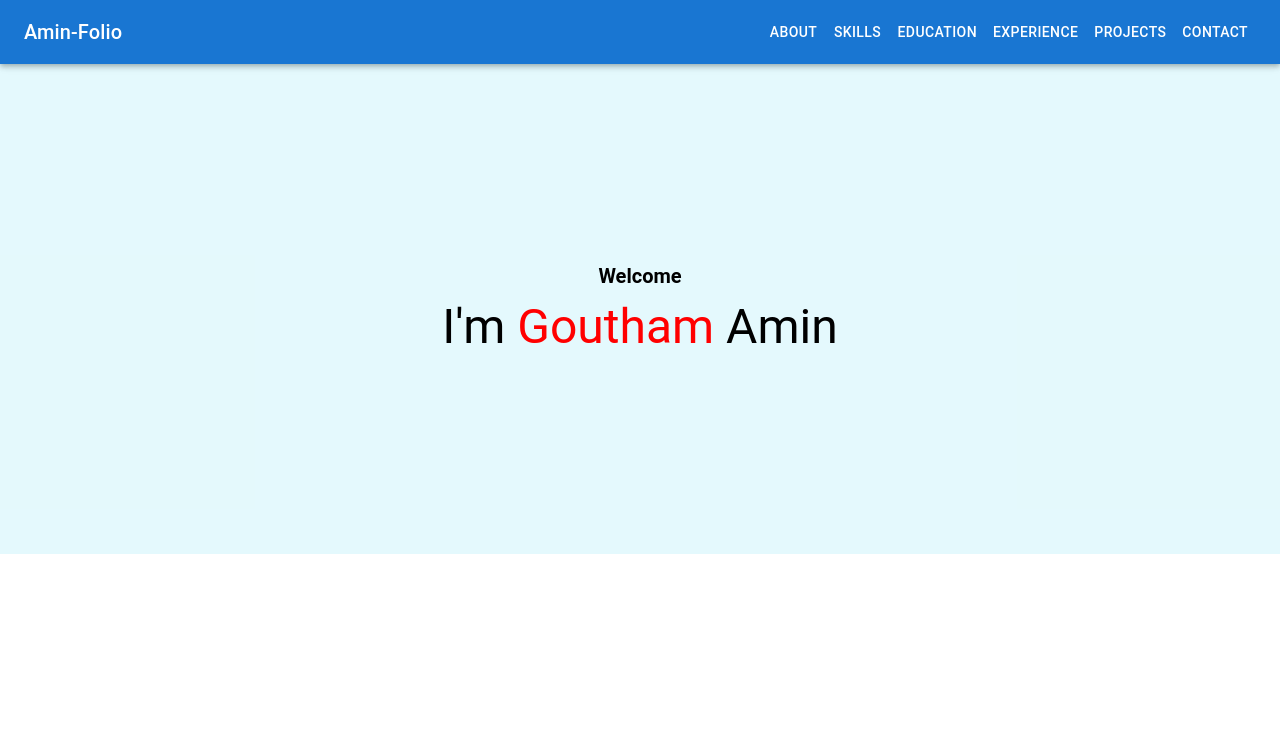
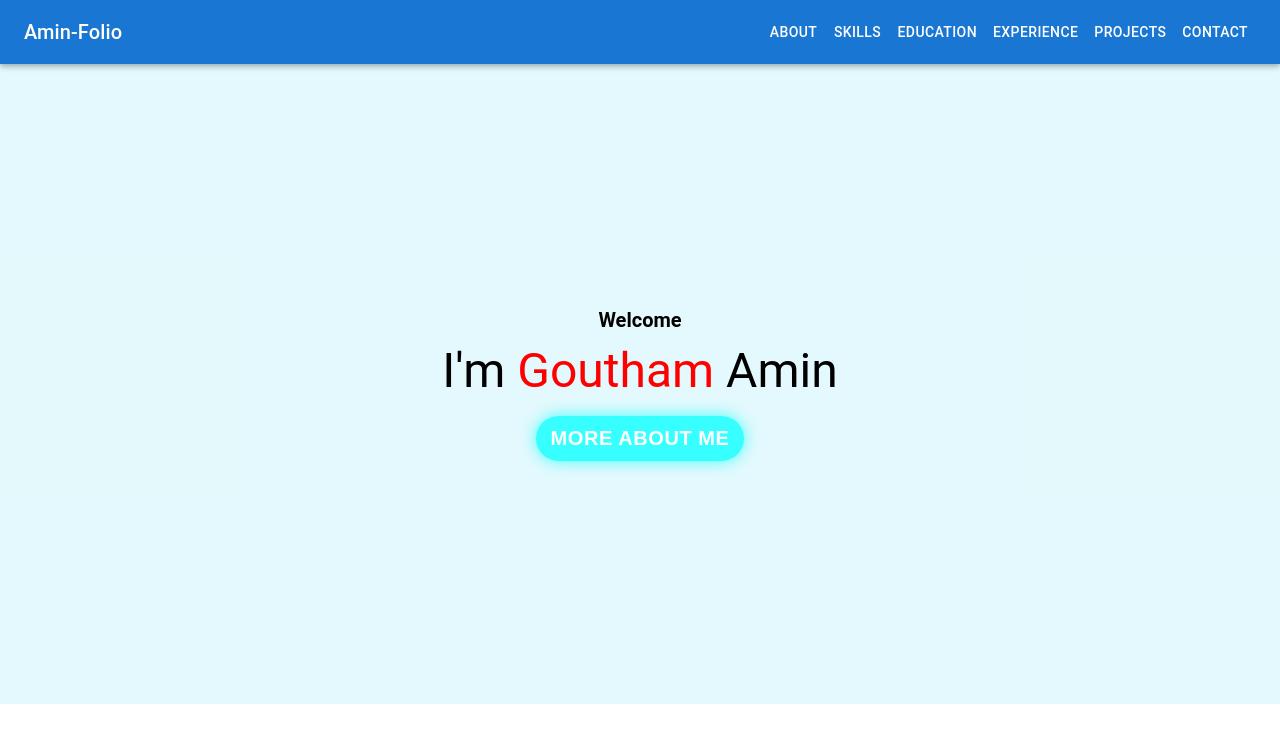
Before and after one commit to gouthamamin/Portfolio-React, a React (Create React App) app: page / in a window 1280 px wide. Shown: the top 742 px of the page. Built offline with nearby package versions, Linux system fonts and the light colour scheme.

Commit message:
Added More About Me button in Intro Profile

```diff
--- a/public/index.html
+++ b/public/index.html
@@ -24,7 +24,7 @@
       work correctly both with client-side routing and a non-root public URL.
       Learn how to configure a non-root public URL by running `npm run build`.
     -->
-    <title>React App</title>
+    <title>Goutham Amin</title>
   </head>
   <body>
     <noscript>You need to enable JavaScript to run this app.</noscript>
--- a/src/Components/IntroductionProfile.jsx
+++ b/src/Components/IntroductionProfile.jsx
@@ -1,11 +1,11 @@
-import { Typography } from "@mui/material";
+import { Button, Typography } from "@mui/material";
 
 function IntroductionProfile() {
   const introProfileStyles = {
     textAlign: "center",
     padding: "20px",
     marginBottom: "20px",
-    minHeight: "450px",
+    minHeight: "600px",
     backgroundColor: "#6cdff02e",
     display: "flex",
     flexDirection: "column",
@@ -13,7 +13,6 @@ function IntroductionProfile() {
     justifyContent: "center",
     alignItems: "center",
   };
-
   return (
     <div style={introProfileStyles} className="intro-profile">
       <Typography
@@ -26,11 +25,63 @@ function IntroductionProfile() {
       >
         Welcome
       </Typography>
-      <Typography variant="h3" sx={{ textAlign: "center" }}>
+      <Typography variant="h3" sx={{ textAlign: "center" }} gutterBottom>
         I'm <span style={{ color: "red" }}>Goutham</span> Amin
       </Typography>
+
+      <Button
+        sx={{
+          backgroundColor: "#1c87c9",
+          borderRadius: "60px",
+          border: "none",
+          color: "white",
+          cursor: "pointer",
+          display: "inline-block",
+          fontFamily: "sans-serif",
+          fontSize: "20px",
+          fontWeight: "bold",
+          padding: "5px 15px",
+          textAlign: "center",
+          textDecoration: "none",
+          animation: "glowing 1300ms infinite",
+          //   bluish glow
+          "@keyframes glowing": {
+            "0%": {
+              backgroundColor: "#ccffff", // Blue color for glow start
+              boxShadow: "0 0 5px #ccffff",
+            },
+            "50%": {
+              backgroundColor: "#00ffff", // Blue color for glow midpoint
+              boxShadow: "0 0 20px #00ffff",
+            },
+            "100%": {
+              backgroundColor: "#ccffff", // Blue color for glow end
+              boxShadow: "0 0 5px #ccffff",
+            },
+          },
+        }}
+      >
+        More About Me
+      </Button>
     </div>
   );
 }
 
 export default IntroductionProfile;
+
+//-------------------Greenish glow effects-------------------
+
+//   "@keyframes glowing": {
+//     "0%": {
+//       backgroundColor: "#2ba805",
+//       boxShadow: "0 0 5px #2ba805",
+//     },
+//     "50%": {
+//       backgroundColor: "#49e819",
+//       boxShadow: "0 0 20px #49e819",
+//     },
+//     "100%": {
+//       backgroundColor: "#2ba805",
+//       boxShadow: "0 0 5px #2ba805",
+//     },
+//   },
```
